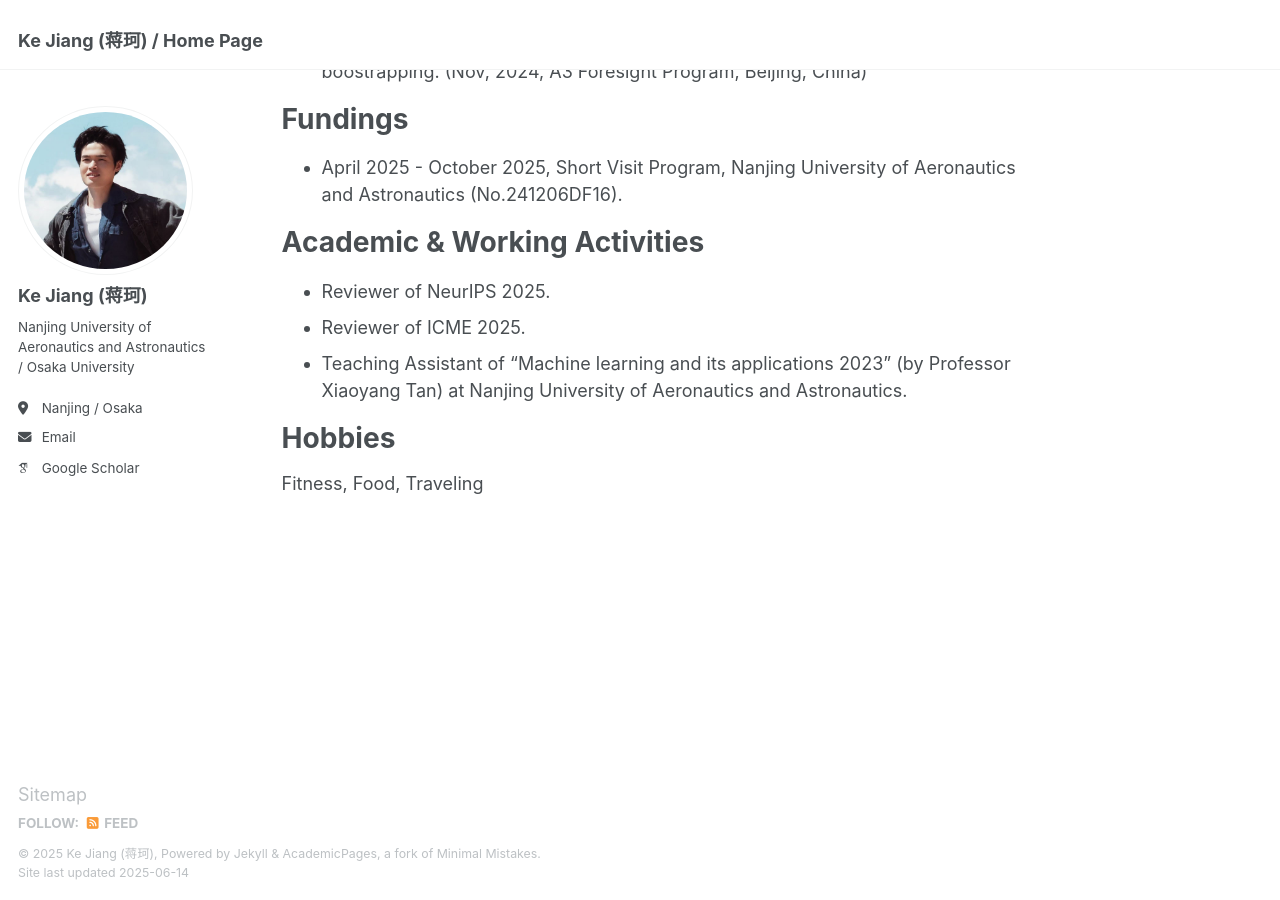
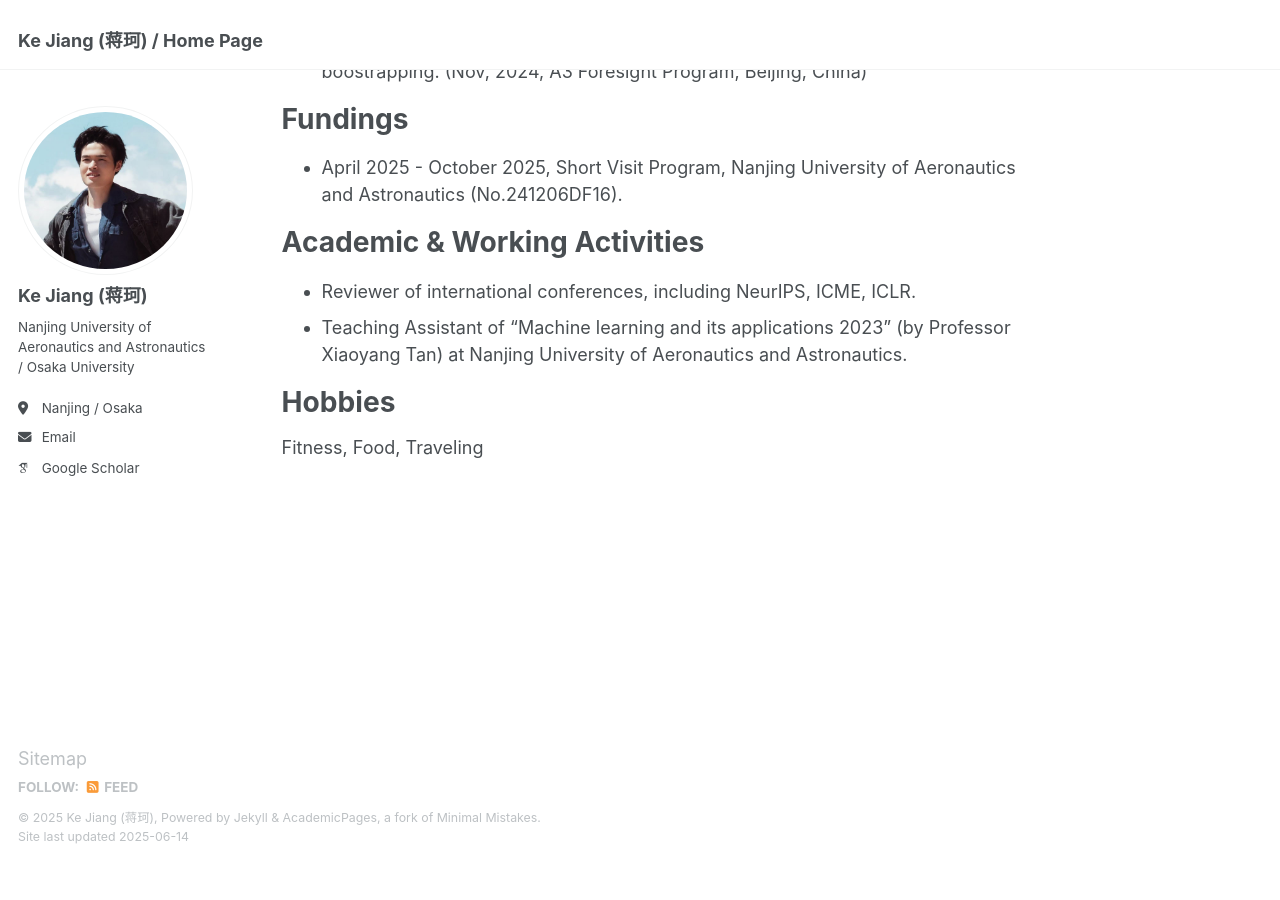
Before and after one commit to Jack10843/Jack10843.github.io, a Jekyll site: the page built from _pages/about.md, in a window 1280 px wide and 900 px high, scrolled down 1902 px. Built offline with Jekyll 4.4.1, drawn with Linux system fonts in a browser that asks for light colours; some web fonts are replaced; after the commit the page ends 2766 px from its top, so only the background shows below that.

Commit message:
Update about.md

```diff
--- a/_pages/about.md
+++ b/_pages/about.md
@@ -55,8 +55,7 @@ Fundings
 
 Academic & Working Activities
 ======
- - Reviewer of NeurIPS 2025.
- - Reviewer of ICME 2025.
+ - Reviewer of international conferences, including NeurIPS, ICME, ICLR.
  - Teaching Assistant of "Machine learning and its applications 2023" (by Professor Xiaoyang Tan) at Nanjing University of Aeronautics and Astronautics.
 
 Hobbies
```
